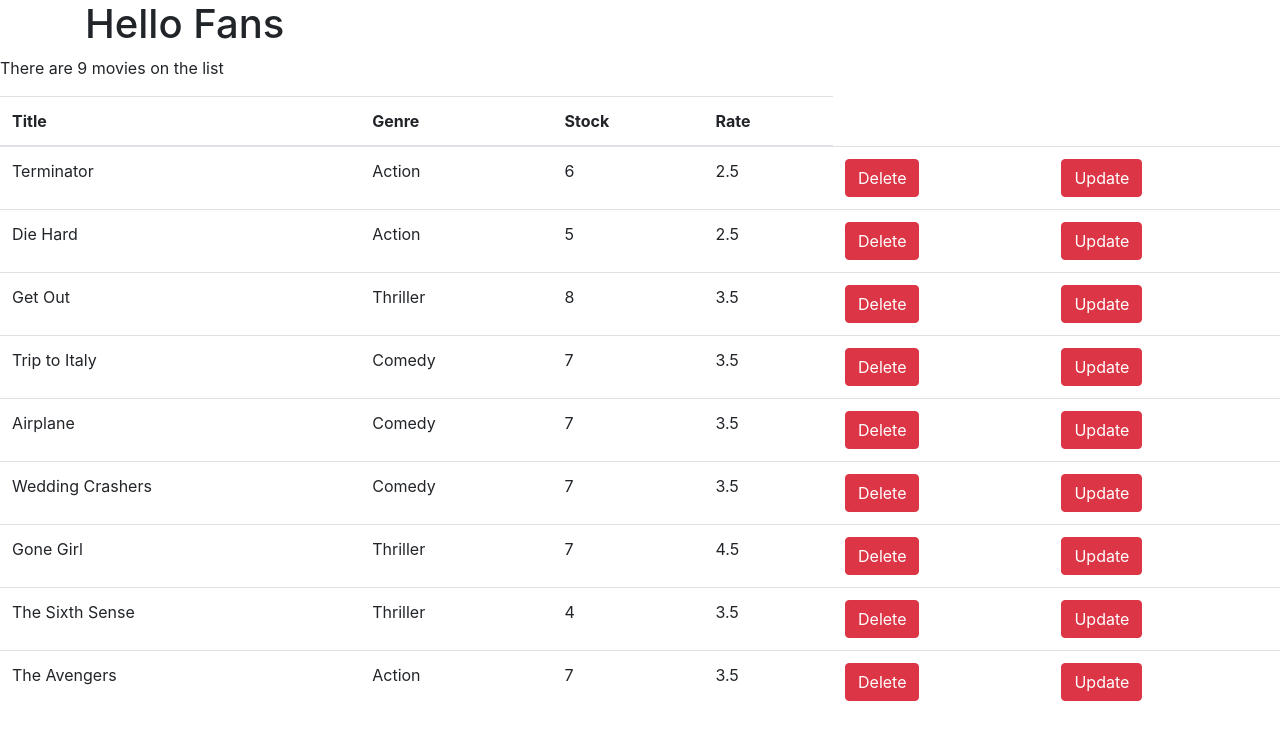
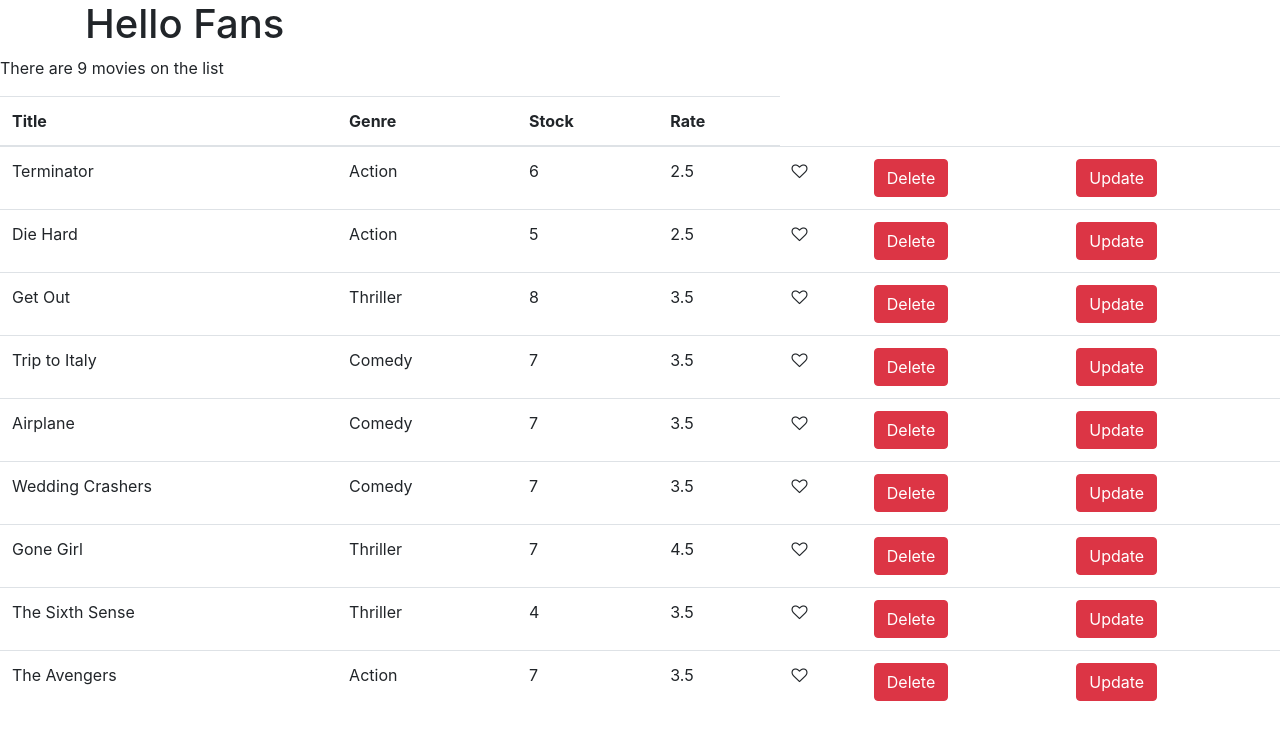
Before and after one commit to yashtrivedi2000/vidly, a React (Create React App) app: page / in a window 1280 px wide. Shown: the top 740 px of the page. Built offline with nearby package versions, Linux system fonts and the light colour scheme.

Commit message:
Like feature added!

```diff
--- a/src/Starter Code/services/fakeMovieService.js
+++ b/src/Starter Code/services/fakeMovieService.js
@@ -7,64 +7,65 @@ const movies = [
     genre: { _id: "5b21ca3eeb7f6fbccd471818", name: "Action" },
     numberInStock: 6,
     dailyRentalRate: 2.5,
-    publishDate: "2018-01-03T19:04:28.809Z"
+    publishDate: "2018-01-03T19:04:28.809Z",
+    isLiked: false,
   },
   {
     _id: "5b21ca3eeb7f6fbccd471816",
     title: "Die Hard",
     genre: { _id: "5b21ca3eeb7f6fbccd471818", name: "Action" },
     numberInStock: 5,
-    dailyRentalRate: 2.5
+    dailyRentalRate: 2.5,
   },
   {
     _id: "5b21ca3eeb7f6fbccd471817",
     title: "Get Out",
     genre: { _id: "5b21ca3eeb7f6fbccd471820", name: "Thriller" },
     numberInStock: 8,
-    dailyRentalRate: 3.5
+    dailyRentalRate: 3.5,
   },
   {
     _id: "5b21ca3eeb7f6fbccd471819",
     title: "Trip to Italy",
     genre: { _id: "5b21ca3eeb7f6fbccd471814", name: "Comedy" },
     numberInStock: 7,
-    dailyRentalRate: 3.5
+    dailyRentalRate: 3.5,
   },
   {
     _id: "5b21ca3eeb7f6fbccd47181a",
     title: "Airplane",
     genre: { _id: "5b21ca3eeb7f6fbccd471814", name: "Comedy" },
     numberInStock: 7,
-    dailyRentalRate: 3.5
+    dailyRentalRate: 3.5,
   },
   {
     _id: "5b21ca3eeb7f6fbccd47181b",
     title: "Wedding Crashers",
     genre: { _id: "5b21ca3eeb7f6fbccd471814", name: "Comedy" },
     numberInStock: 7,
-    dailyRentalRate: 3.5
+    dailyRentalRate: 3.5,
   },
   {
     _id: "5b21ca3eeb7f6fbccd47181e",
     title: "Gone Girl",
     genre: { _id: "5b21ca3eeb7f6fbccd471820", name: "Thriller" },
     numberInStock: 7,
-    dailyRentalRate: 4.5
+    dailyRentalRate: 4.5,
   },
   {
     _id: "5b21ca3eeb7f6fbccd47181f",
     title: "The Sixth Sense",
     genre: { _id: "5b21ca3eeb7f6fbccd471820", name: "Thriller" },
     numberInStock: 4,
-    dailyRentalRate: 3.5
+    dailyRentalRate: 3.5,
   },
   {
     _id: "5b21ca3eeb7f6fbccd471821",
     title: "The Avengers",
     genre: { _id: "5b21ca3eeb7f6fbccd471818", name: "Action" },
     numberInStock: 7,
-    dailyRentalRate: 3.5
-  }
+    dailyRentalRate: 3.5,
+  },
 ];
 
 export function getMovies() {
@@ -72,13 +73,13 @@ export function getMovies() {
 }
 
 export function getMovie(id) {
-  return movies.find(m => m._id === id);
+  return movies.find((m) => m._id === id);
 }
 
 export function saveMovie(movie) {
-  let movieInDb = movies.find(m => m._id === movie._id) || {};
+  let movieInDb = movies.find((m) => m._id === movie._id) || {};
   movieInDb.name = movie.name;
-  movieInDb.genre = genresAPI.genres.find(g => g._id === movie.genreId);
+  movieInDb.genre = genresAPI.genres.find((g) => g._id === movie.genreId);
   movieInDb.numberInStock = movie.numberInStock;
   movieInDb.dailyRentalRate = movie.dailyRentalRate;
 
@@ -91,7 +92,7 @@ export function saveMovie(movie) {
 }
 
 export function deleteMovie(id) {
-  let movieInDb = movies.find(m => m._id === id);
+  let movieInDb = movies.find((m) => m._id === id);
   movies.splice(movies.indexOf(movieInDb), 1);
   return movieInDb;
 }
--- /dev/null
+++ b/src/components/like.jsx
@@ -0,0 +1,26 @@
+import React, { Component } from "react";
+class Like extends Component {
+  render = () => {
+    return <div>{this.handleLike(this.props.movie)}</div>;
+  };
+  handleLike = (movie) => {
+    if (movie.isLiked)
+      return (
+        <i
+          className="fa fa-heart"
+          aria-hidden="true"
+          onClick={() => this.props.onClick(movie)}
+        ></i>
+      );
+    else
+      return (
+        <i
+          className="fa fa-heart-o"
+          aria-hidden="true"
+          onClick={() => this.props.onClick(movie)}
+        ></i>
+      );
+  };
+}
+
+export default Like;
--- a/src/components/Movie.jsx
+++ b/src/components/movie.jsx
@@ -1,5 +1,6 @@
 import React, { Component } from "react";
 import { getMovies } from "../Starter Code/services/fakeMovieService";
+import Like from "./like";
 class Movie extends Component {
   state = {
     movies: getMovies(),
@@ -16,6 +17,12 @@ class Movie extends Component {
     );
     this.state.movies[elementsIndex].title = prompt("Enter new Title");
     this.setState({ movies: this.state.movies });
+  };
+  handleClick = (movie) => {
+    const movies = [...this.state.movies];
+    const index = movies.indexOf(movie);
+    movies[index].isLiked = movie.isLiked ? false : true;
+    this.setState({ movies });
   };
   render() {
     if (this.state.movies.length === 0)
@@ -40,6 +47,9 @@ class Movie extends Component {
                 <td>{movie.genre.name}</td>
                 <td>{movie.numberInStock}</td>
                 <td>{movie.dailyRentalRate}</td>
+                <td>
+                  <Like movie={movie} onClick={() => this.handleClick(movie)} />
+                </td>
                 <td>
                   <button
                     onClick={() => this.handleDeleteMovie(movie)}
```
